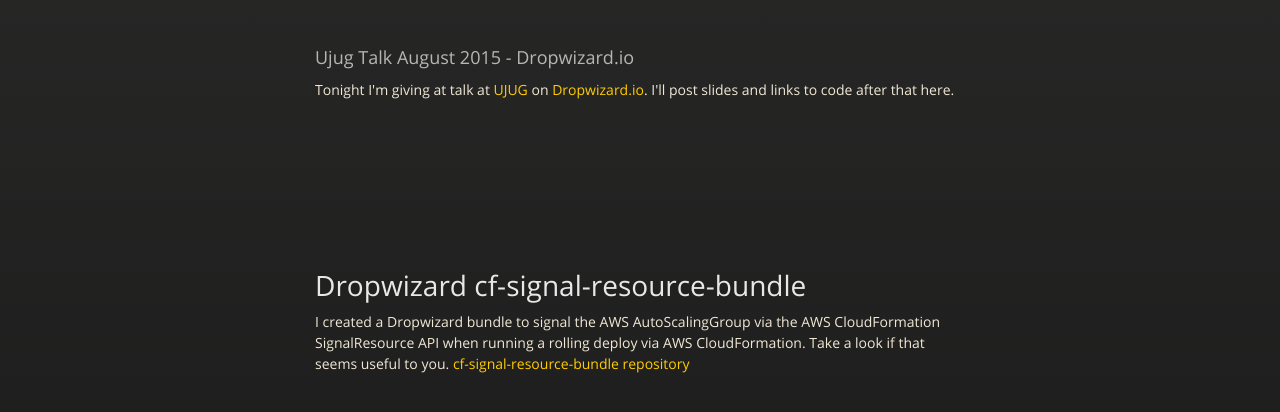
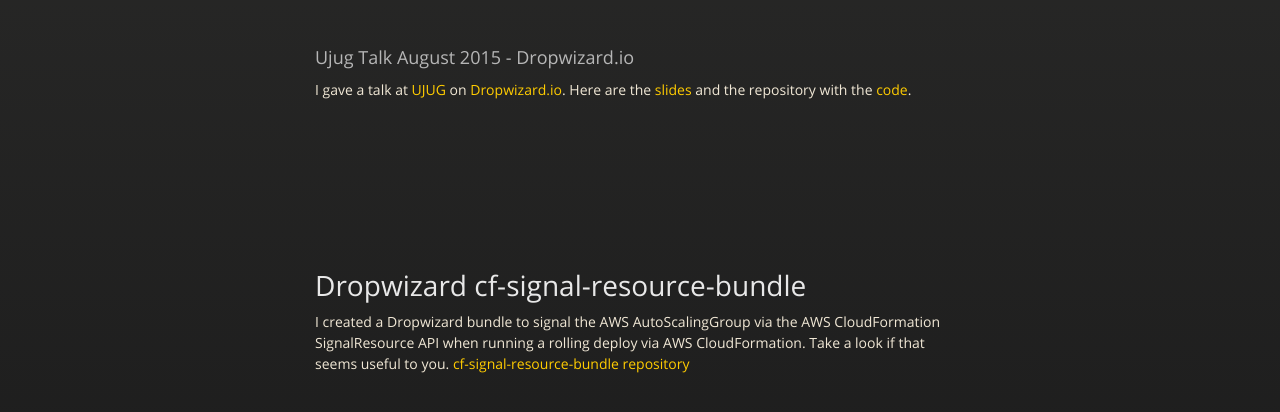
Before and after one commit to heldeen/heldeen.github.io, a plain HTML site: page index.html in a window 1280 px wide. Shown: the part 226-638 px from the top of the page. Drawn offline with nearby package versions, Linux system fonts and the light colour scheme.

Commit message:
publish code and slides for UJUG talk.

```diff
--- a/index.html
+++ b/index.html
@@ -38,7 +38,7 @@
         <h3>
 <a name="ujug-talk-august-2015" class="anchor" href="#ujug-talk-august-2015"><span class="octicon octicon-link"></span></a>Ujug Talk August 2015 - Dropwizard.io</h3>
 
-<p>Tonight I'm giving at talk at <a href="http://ujug.org">UJUG</a> on <a href="http://dropwizard.io">Dropwizard.io</a>. I'll post slides and links to code after that here.</p>
+<p>I gave a talk at <a href="http://ujug.org">UJUG</a> on <a href="http://dropwizard.io">Dropwizard.io</a>. Here are the <a href="https://goo.gl/XEWnBe">slides</a> and the repository with the <a href="https://github.com/heldeen/todos-ujug-demo">code</a>.</p>
       </section>
 
       <section>
```
